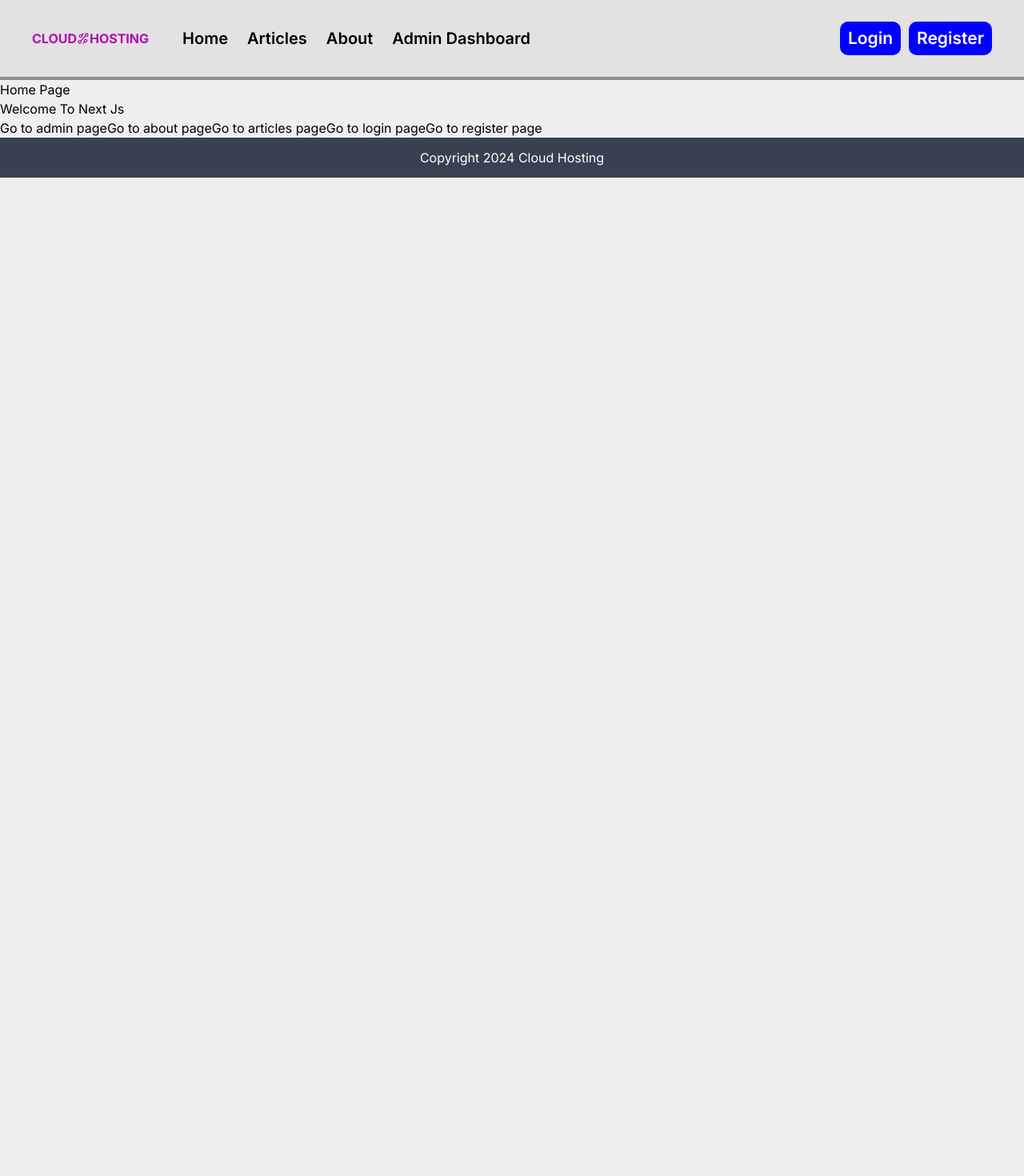
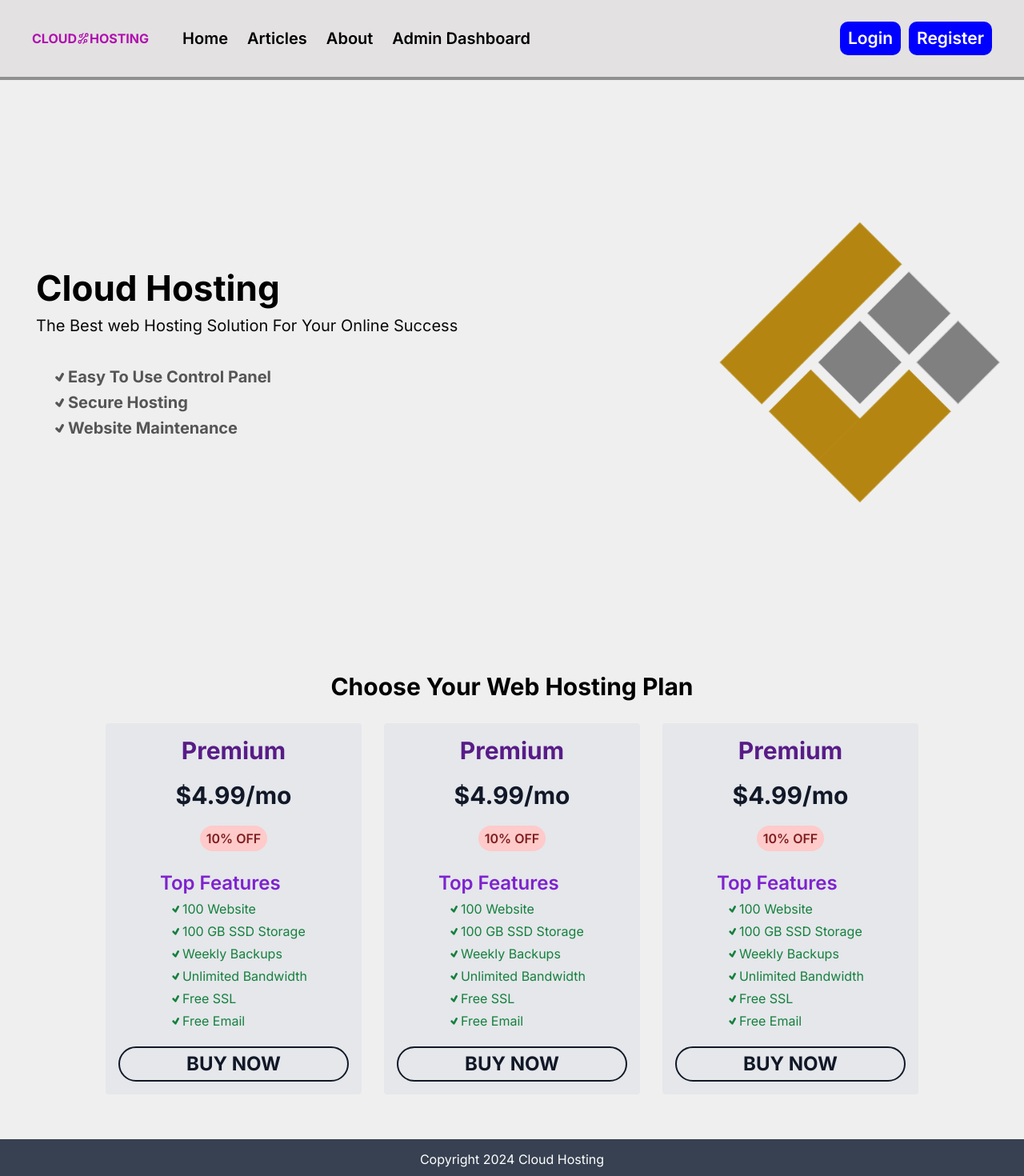
Before and after one commit to mr-sakr/next14_youssef_abbas_course, a Next.js app: page / in a window 1280 px wide. Shown: the top 1470 px of the page at 80% size. Before the commit the page ends 800 px from the top, so only its background shows below. Built offline with nearby package versions, Linux system fonts and the light colour scheme.

Commit message:
HomePage Design

```diff
--- a/src/app/about/page.tsx
+++ b/src/app/about/page.tsx
@@ -1,13 +1,11 @@
-import Image from "next/image"
-import Logo from '../../../public/logo.png'
 
 const AboutPage = () => {
   return (
-    <section className="min-h-[calc(100vh-150px)] ">
-      <h1 className="text-3xl font-bold text-gray-800 p-5">AboutPage</h1>
-      <div>
-        <Image src={Logo} alt="Logo-Image" width={500} height={500} priority/>
-      </div>
+    <section className="min-h-[calc(100vh-150px)] container m-auto">
+      <h1 className="text-3xl font-bold text-gray-800 p-5">About This App</h1>
+      <p className="px-5 text-gray-600 text-xl">
+        The Best Web Hosting Solution For Your Online Success
+      </p>
     </section>
   )
 }
--- a/src/app/page.tsx
+++ b/src/app/page.tsx
@@ -1,18 +1,20 @@
-import Link from "next/link"
+import Hero from "@/components/home/Hero"
+import WebHostingPlan from "@/components/home/WebHostingPlan"
 
 const HomePage = () => {
   return (
-    <div>
-      <h1>Home Page</h1>
-      <p>Welcome To Next Js</p>
-      <div>
-        <Link href="/admin">Go to admin page</Link>
-        <Link href="/about">Go to about page</Link>
-        <Link href="/articles">Go to articles page</Link>
-        <Link href="/login">Go to login page</Link>
-        <Link href="/register">Go to register page</Link>
+    <section>
+      <Hero/>
+      <h2 className="text-center mt-10 text-3xl font-bold">
+        Choose Your Web Hosting Plan
+      </h2>
+      <div className="container m-auto flex justify-center items-center my-7 flex-wrap md:gap-7">
+        <WebHostingPlan />
+        <WebHostingPlan />
+        <WebHostingPlan />
       </div>
-    </div>
+    </section>
+
   )
 }
 
--- /dev/null
+++ b/src/components/home/Hero.tsx
@@ -0,0 +1,32 @@
+import { TiTick } from "react-icons/ti";
+import Image from "next/image";
+import Logo from "../../../public/logo.png";
+
+const Hero = () => {
+  return (
+    <div className="h-[calc(100vh-100px)] flex justify-around items-center text-[rgb(10,9,9)] p-[0_30px] max-md:h-auto max-md:flex-col max-md:justify-center max-md:p-[0_15px] ">
+      <div className="max-md:bg-[snow] max-md:m-[20px_0] rounded-[20px] w-full p-[15px]">
+        <h1 className="text-[44px] font-bold text-black">Cloud Hosting</h1>
+        <p className="text-xl">The Best web Hosting Solution For Your Online Success</p>
+
+        <div className="p-5 mt-4">
+          <div className="flex items-center text-xl font-bold mb-1 text-[#555]">
+            <TiTick /> Easy To Use Control Panel
+          </div>
+          <div className="flex items-center text-xl font-bold mb-1 text-[#555]">
+            <TiTick /> Secure Hosting
+          </div>
+          <div className="flex items-center text-xl font-bold mb-1 text-[#555]">
+            <TiTick /> Website Maintenance
+          </div>
+        </div>
+      </div>
+
+      <div>
+        <Image src={Logo} alt="Logo Image" width={500} height={500} />
+      </div>
+    </div>
+  );
+};
+
+export default Hero;
--- /dev/null
+++ b/src/components/home/WebHostingPlan.tsx
@@ -0,0 +1,44 @@
+import { TiTick } from "react-icons/ti"
+
+const WebHostingPlan = () => {
+  return (
+    <div className="flex flex-col justify-center items-center w-3/4 rounded p-4 bg-gray-200 mb-7 md:w-2/4 lg:w-1/4">
+        <h3 className="text-3xl font-bold text-purple-900 ">Premium</h3>
+        <strong className="text-3xl font-bold text-gray-900 my-5">
+            $4.99/mo
+        </strong>
+        <span className="bg-red-200 text-red-900 rounded-full px-2 py-1 font-semibold">
+            10% OFF
+        </span>
+        <div className="mt-6">
+            <h5 className="text-2xl mb-1 font-semibold text-purple-700 ">
+                Top Features
+            </h5>
+            <div className="flex items-center text-green-700 mb-1 ps-3">
+                <TiTick /> 100 Website
+            </div>
+            <div className="flex items-center text-green-700 mb-1 ps-3">
+                <TiTick /> 100 GB SSD Storage
+            </div>
+            <div className="flex items-center text-green-700 mb-1 ps-3">
+                <TiTick /> Weekly Backups
+            </div>
+            <div className="flex items-center text-green-700 mb-1 ps-3">
+                <TiTick /> Unlimited Bandwidth
+            </div>
+            <div className="flex items-center text-green-700 mb-1 ps-3">
+                <TiTick /> Free SSL
+            </div>
+            <div className="flex items-center text-green-700 mb-1 ps-3">
+                <TiTick /> Free Email
+            </div>
+        </div>
+
+        <button className="mt-4 w-full border-2 border-gray-900 text-gray-900 text-2xl font-bold p-1 rounded-full hover:text-white hover:bg-gray-900 transition">
+            BUY NOW
+        </button>
+    </div>
+  )
+}
+
+export default WebHostingPlan
```
